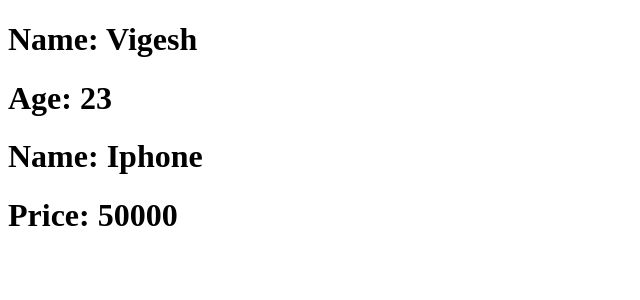
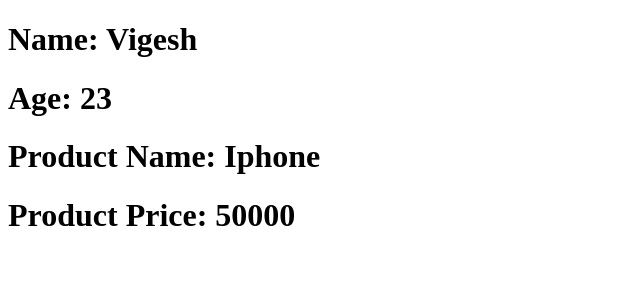
Before and after one commit to Vigesh2002/self_learn_and_project, a React (Vite) app in the folder ReactJs/react_course_learning/: page / in a window 1280 px wide. Shown: the top 300 px of the page, without its empty margins (0-640 px from the left). Built offline with nearby package versions, Linux system fonts and the light colour scheme.

Commit message:
Prop De-structuring done

```diff
--- a/ReactJs/react_course_learning/src/App.jsx
+++ b/ReactJs/react_course_learning/src/App.jsx
@@ -3,6 +3,7 @@
 import Index1 from './Components/01.Fundamentals/Dynamic Content/Index1'
 import Index2 from './Components/01.Fundamentals/List of Data/Index2'
 import Index3 from './Components/01.Fundamentals/Props/Index3'
+import Index4 from './Components/01.Fundamentals/Props Destructuring/Index4'
 
 const App = () => {
   return (
@@ -10,7 +11,8 @@
       {/* <Index/> */}
       {/* <Index1/> */}
       {/* <Index2/> */}
-      <Index3/>
+      {/* <Index3/> */}
+      <Index4/>
     </div>
   )
 }
--- /dev/null
+++ b/ReactJs/react_course_learning/src/Components/01.Fundamentals/Props Destructuring/Index4.jsx
@@ -0,0 +1,14 @@
+import React from 'react'
+import Person from './components/Person'
+import Product from './components/Product'
+
+const Index4 = () => {
+  return (
+    <div>
+      <Person name="Vigesh" age={23} />
+      <Product name="Iphone" price={50000} />
+    </div>
+  )
+}
+
+export default Index4
--- /dev/null
+++ b/ReactJs/react_course_learning/src/Components/01.Fundamentals/Props Destructuring/components/Person.jsx
@@ -0,0 +1,12 @@
+import React from 'react'
+
+const Person = ({ name, age }) => {
+  return (
+    <div>
+      <h1>Name: {name}</h1>
+      <h1>Age: {age}</h1>
+    </div>
+  )
+}
+
+export default Person
--- /dev/null
+++ b/ReactJs/react_course_learning/src/Components/01.Fundamentals/Props Destructuring/components/Product.jsx
@@ -0,0 +1,12 @@
+import React from 'react'
+
+const Product = ({ name, price }) => {
+  return (
+    <div>
+      <h1>Product Name: {name}</h1>
+      <h1>Product Price: {price}</h1>
+    </div>
+  )
+}
+
+export default Product
```
Also changed, not shown: ReactJs/react_course_learning/src/Components/01.Fundamentals/Props Destructuring/README.md (added).
